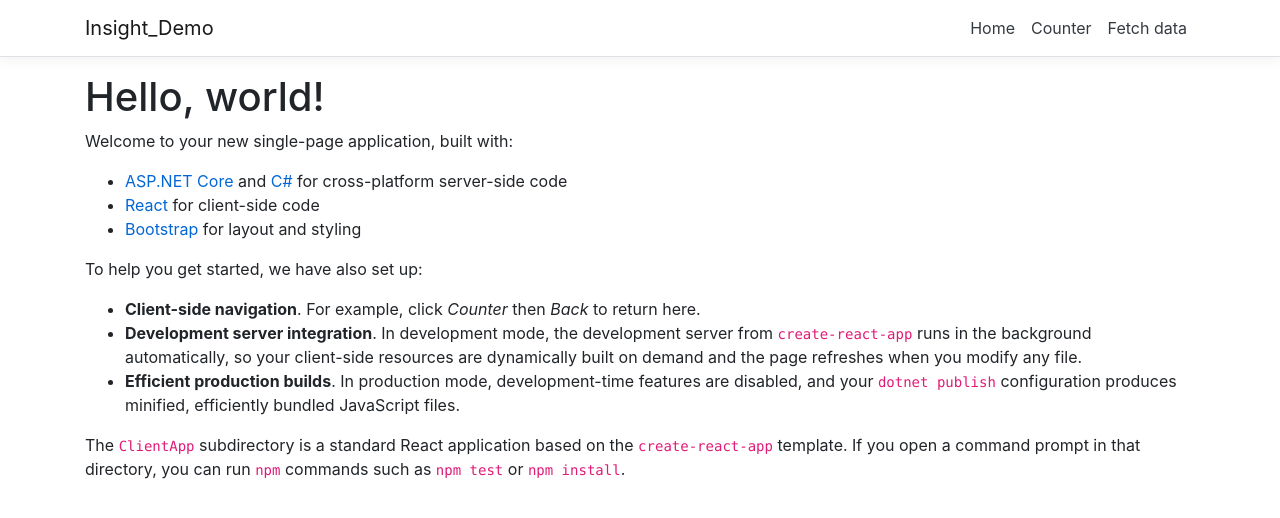
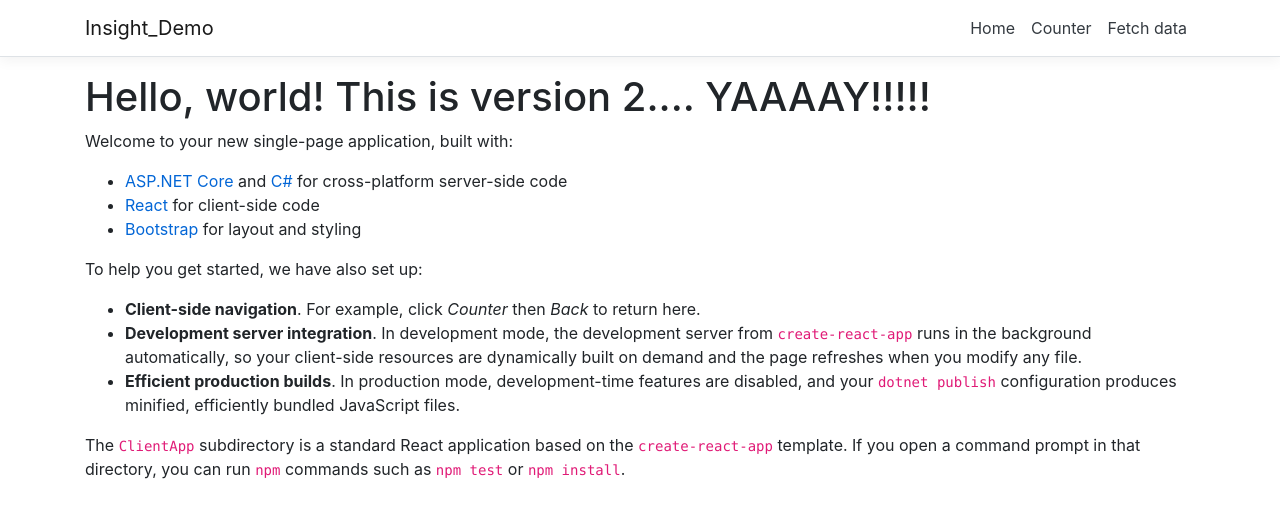
Before and after one commit to rammgokul/AzureAppServiceDemo, a React (Create React App) app in the folder src/ClientApp/: page / in a window 1280 px wide. Shown: the top 518 px of the page. Built offline with nearby package versions, Linux system fonts and the light colour scheme.

Commit message:
Version 2

```diff
--- a/src/ClientApp/src/components/Home.js
+++ b/src/ClientApp/src/components/Home.js
@@ -6,7 +6,7 @@
   render() {
     return (
       <div>
-        <h1>Hello, world!</h1>
+        <h1>Hello, world! This is version 2.... YAAAAY!!!!!</h1>
         <p>Welcome to your new single-page application, built with:</p>
         <ul>
           <li><a href='https://get.asp.net/'>ASP.NET Core</a> and <a href='https://msdn.microsoft.com/en-us/library/67ef8sbd.aspx'>C#</a> for cross-platform server-side code</li>
```
Also changed, not shown: 1 other file (tests, documents, lock files or other folders).
